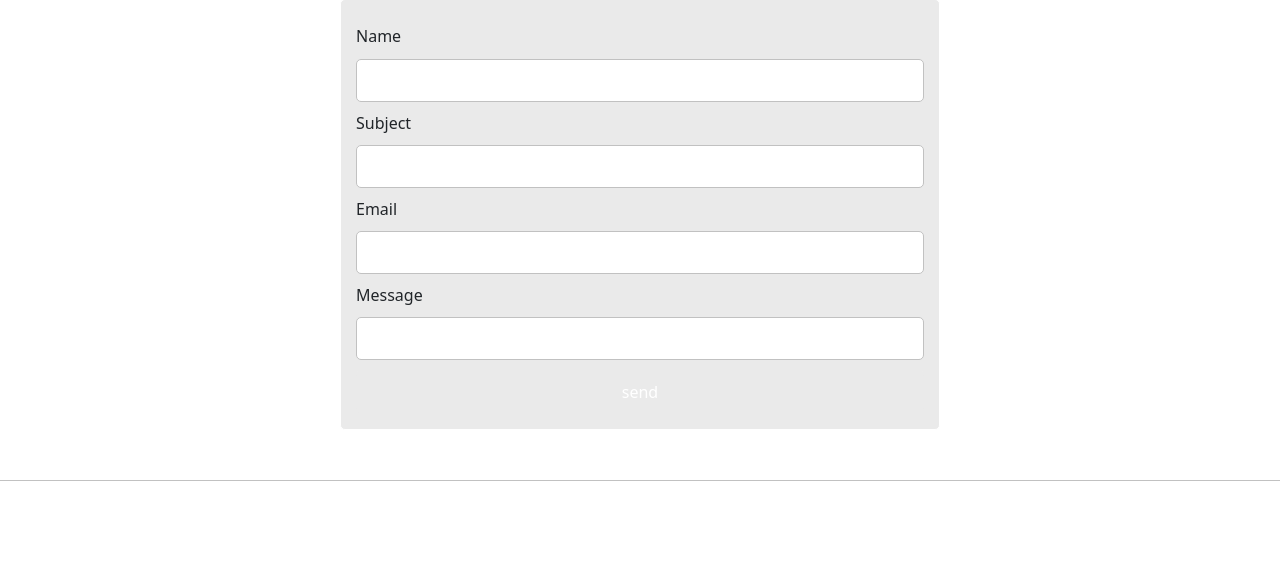
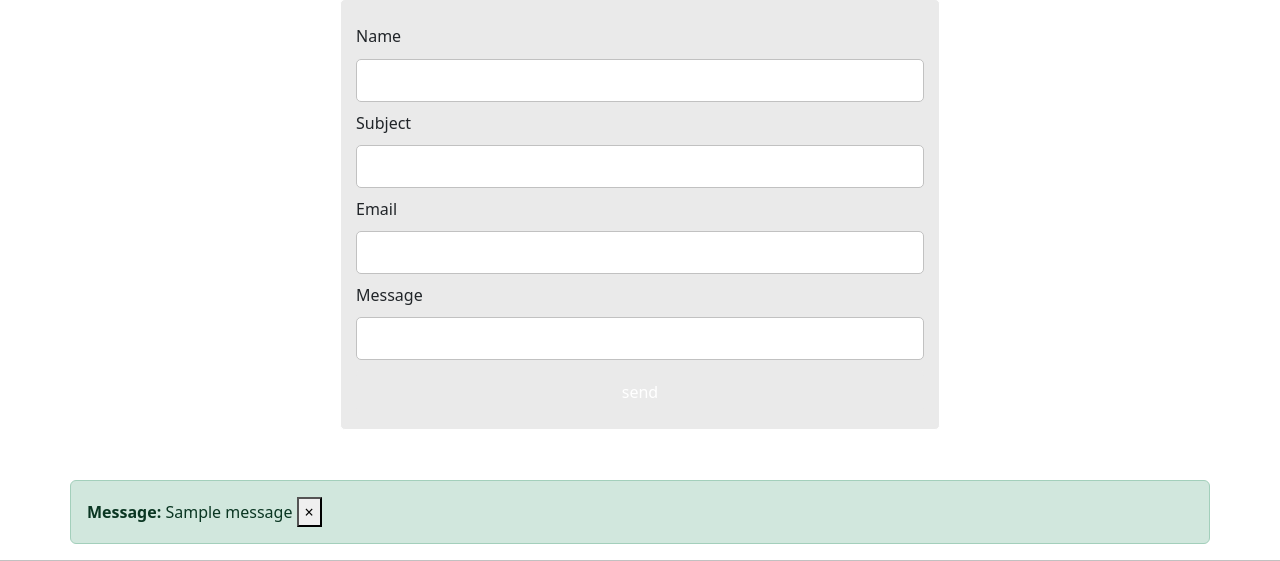
Before and after one commit to Kathan1999/Blog, a Django app: page / in a window 1280 px wide. Shown: the part 1481-2042 px from the top of the page. Before the commit the page ends 1962 px from the top, so only its background shows below. Run offline with Django 5.2, Linux system fonts and the light colour scheme; one stand-in notice (Sample message) is shown.

Commit message:
message framework has been done for contact section

```diff
--- a/Blog/settings.py
+++ b/Blog/settings.py
@@ -12,6 +12,7 @@ https://docs.djangoproject.com/en/5.2/ref/settings/
 
 from pathlib import Path
 import os
+from django.contrib.messages import constants as messages
 
 # Build paths inside the project like this: BASE_DIR / 'subdir'.
 BASE_DIR = Path(__file__).resolve().parent.parent
@@ -119,6 +120,10 @@ USE_TZ = True
 
 STATIC_URL = 'static/'
 
+MESSAGE_TAGS = {
+    messages.ERROR: 'danger'
+}
+
 # Default primary key field type
 # https://docs.djangoproject.com/en/5.2/ref/settings/#default-auto-field
 
--- a/Home/templates/index.html
+++ b/Home/templates/index.html
@@ -140,6 +140,16 @@
         <input class="primary-btn btn" id="submit-btn" type="submit" value="send">
       </form>
     </div>
+
+
+    {% for message in messages %}
+    <div class="alert alert-{{ message.tags }} alert-dismissible fade show container" role="alert">
+      <strong>Message: </strong>{{message}}
+      <button type="button" class="close" data-dismiss="alert" aria-label="Close">
+        <span aria-hidden="true">&times;</span>
+      </button>
+    </div>
+    {% endfor %}
   </section>
 
   <!-- Contact section -->
--- a/Home/views.py
+++ b/Home/views.py
@@ -1,5 +1,6 @@
 from django.shortcuts import render, HttpResponse
 from Home.models import Contact
+from django.contrib import messages
 # Create your views here.
 
 def index(request):
@@ -10,4 +11,5 @@ def index(request):
         message = request.POST.get('message')
         contact = Contact(name=name, subject=subject, email=email, message=message)
         contact.save()
+        messages.success(request, "Your message has been successfully sent")
     return render(request, 'index.html')
```
Also changed, not shown: Home/migrations/0004_contact_phone.py (added), Home/migrations/0005_remove_contact_phone.py (added), db.sqlite3.
